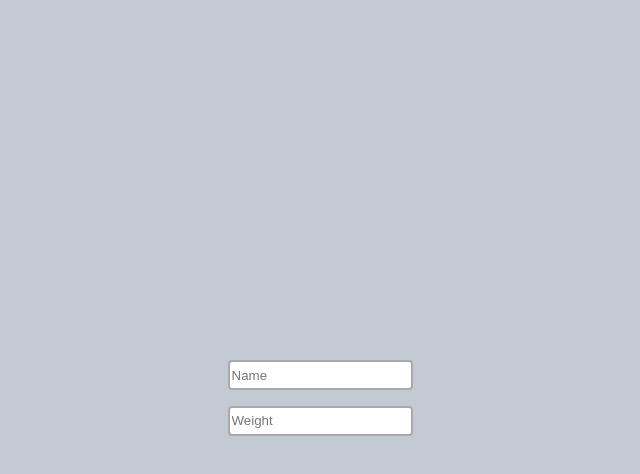
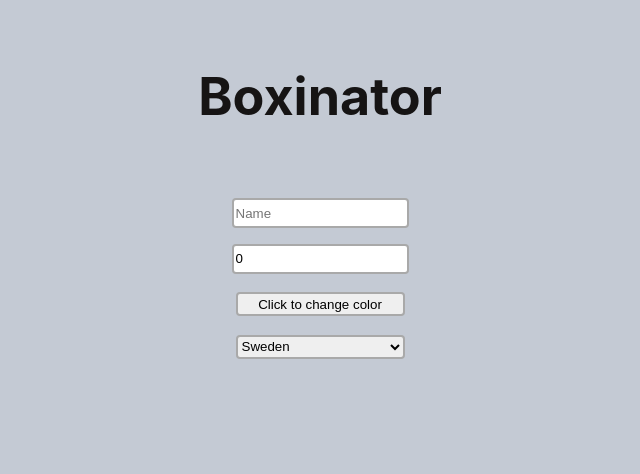
Before and after one commit to svenskaskolan/fortnox, a React (Create React App) app: page / in a window 1280 px wide. Shown: the top 474 px of the page, without its empty margins (320-960 px from the left). Built offline with nearby package versions, Linux system fonts and the light colour scheme.

Commit message:
latest changes

```diff
--- a/src/App.js
+++ b/src/App.js
@@ -1,9 +1,11 @@
 import './css/app.css';
 import AddBoxForm from './components/AddBoxForm';
+import AddBoxHeader from './components/AddBoxHeader';
 function App() {
   return (
     <div className="App">
       <header className="App-header">
+        <AddBoxHeader title="Boxinator" />
         <AddBoxForm />
       </header>
     </div>
--- a/src/components/AddBoxForm.js
+++ b/src/components/AddBoxForm.js
@@ -1,12 +1,44 @@
+import { useState } from "react";
+import { ChromePicker } from "react-color";
 
 const AddBoxForm = () => {
+
+    const [custName, setCustName] = useState('');
+    const [custWeight, setCustWeight] = useState(0);
+    const [custColour, setCustColour] = useState();
+    const [selectedColour, setSelectedColour] = useState(custColour);
+    const [custCountry, setCustCountry] = useState('');
+    var [viewColourPicker, toggleColourPicker] = useState(false);
+
+    const colourPickerButton = () => {
+        toggleColourPicker(viewColourPicker = !viewColourPicker);
+        setSelectedColour(custColour);
+    }
+
+
     return (
     <div className="AddBoxForm">
         <div>
-            <input className="input" placeholder="Name" type="text" />
+            <input placeholder="Name" type="text" value={custName} onChange={event => setCustName(event.target.value)}/>
         </div>
         <div>
-            <input className="input" placeholder="Weight" type="text" />
+            <input placeholder="Weight" type="number" value={custWeight} onChange={event => setCustWeight(event.target.value)} />
+        </div>
+        <div>
+            <button style={{backgroundColor: selectedColour}} onClick={colourPickerButton}>
+                {viewColourPicker ? 'Select' : 'Click to change color'}
+            </button>
+            <div className={viewColourPicker ? 'show' : 'hide'}>
+                <ChromePicker color={custColour} disableAlpha={true} onChange={updatedColor => setCustColour(updatedColor.hex.substr(0,5) + '00')}/>
+            </div>
+        </div>
+        <div>
+            <select>
+                <option>Sweden</option>
+                <option>China</option>
+                <option>Brazil</option>
+                <option>Australia</option>
+            </select>
         </div>
     </div>
     )
--- /dev/null
+++ b/src/components/AddBoxHeader.js
@@ -0,0 +1,11 @@
+const AddBoxHeader = (props) => {
+    return (
+        <div className="addBoxHeader">
+            <h1>
+                {props.title}
+            </h1>
+        </div>
+    )
+}
+
+export default AddBoxHeader;
--- a/src/css/app.css
+++ b/src/css/app.css
@@ -7,18 +7,26 @@
   display: flex;
   flex-direction: column;
   align-items: center;
-  justify-content: center;
   font-size: calc(10px + 2vmin);
   color: #161414;
 }
-.App-header input {
+.App-header input,
+.App-header button,
+.App-header select {
   height: 1.5rem;
   border-radius: 4px;
   border: none;
   border: solid 2px darkgray;
   cursor: pointer;
   margin-bottom: 10px;
+  width: 169px;
 }
-.App-header input:focus {
+.App-header input:focus,
+.App-header button:focus,
+.App-header select:focus {
   border-color: #5858f8;
 }
+.addBoxHeader {
+  margin-top: 30px;
+  margin-bottom: 30px;
+}
--- a/src/css/index.css
+++ b/src/css/index.css
@@ -14,3 +14,11 @@ textarea:focus,
 button:focus {
   outline: none;
 }
+.show {
+  max-height: 600px;
+  transition: max-height 2s ease-in-out;
+}
+.hide {
+  max-height: 0px;
+  overflow: hidden;
+}
--- a/src/css/less/app.less
+++ b/src/css/less/app.less
@@ -8,18 +8,22 @@
   display: flex;
   flex-direction: column;
   align-items: center;
-  justify-content: center;
   font-size: calc(10px + 2vmin);
   color: rgb(22, 20, 20);
-  input {
+  input,button,select {
     height: 1.5rem;
     border-radius: 4px;
     border: none;
     border: solid 2px darkgray;
     cursor: pointer;
     margin-bottom: 10px;
+    width: 169px;
     &:focus {
       border-color: rgb(88, 88, 248);
     }
   }
 }
+.addBoxHeader {
+  margin-top: 30px;
+  margin-bottom: 30px;
+}
```
